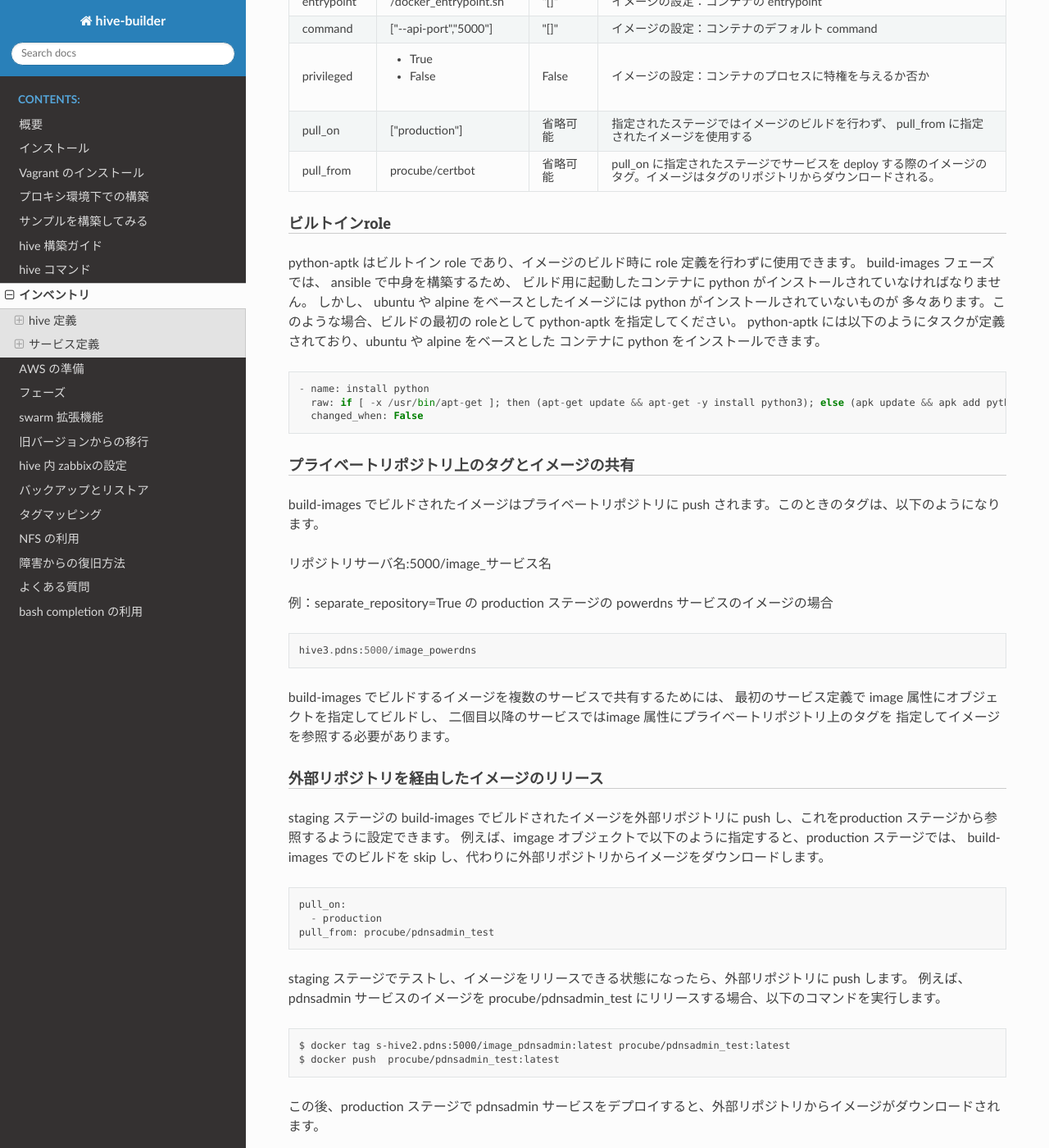
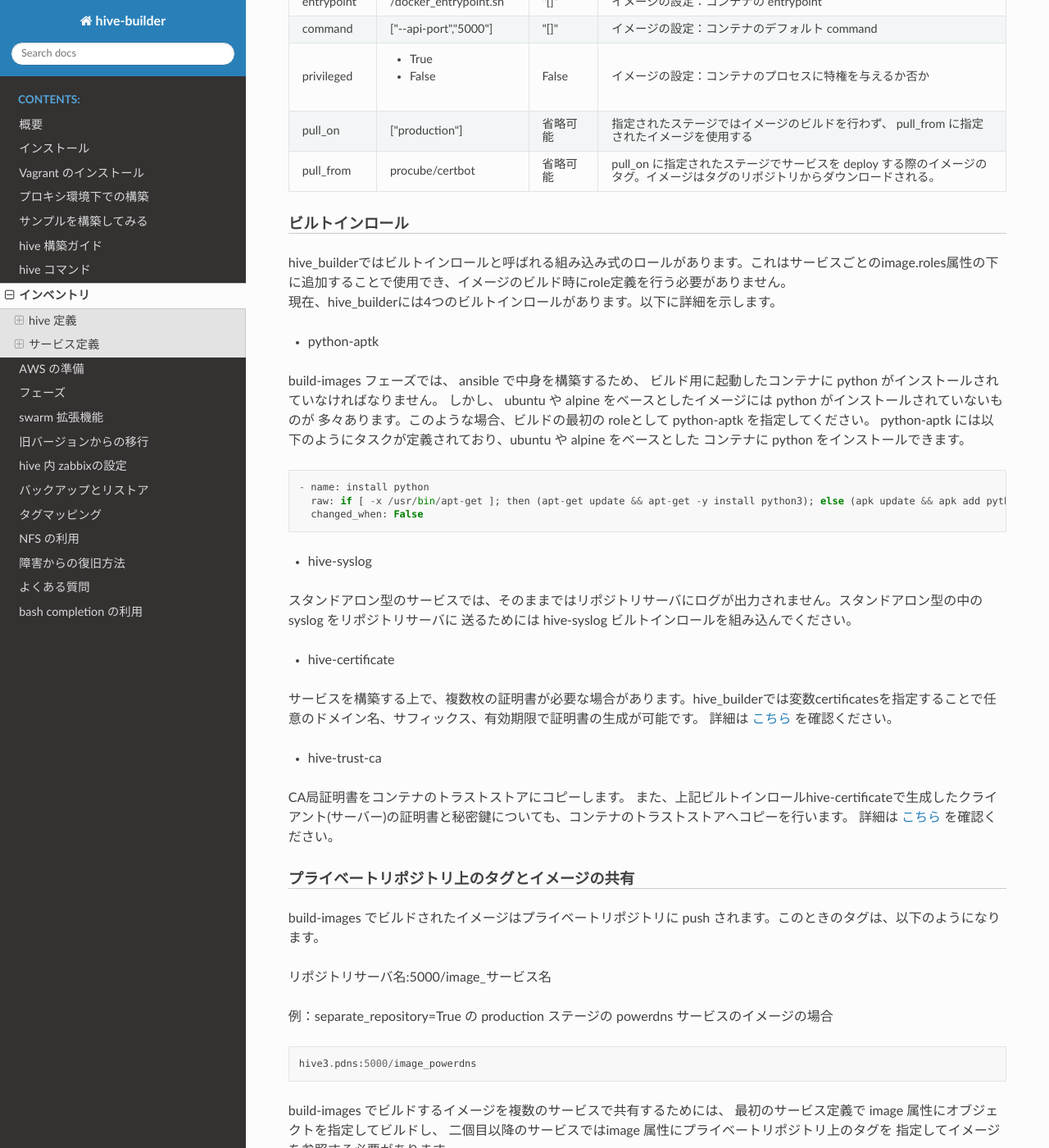
Before and after one commit to procube-open/hive-builder, a Sphinx documentation site: the page built from docs/inventory.rst, in a window 1280 px wide and 1400 px high, scrolled down 15745 px. Shown: the whole window at 82% size. Built offline with Sphinx 7.4.7 and the Read the Docs theme 2.0.0, drawn with Linux system fonts in a browser that asks for light colours.

Commit message:
ドキュメント変更、ビルトインロール例追加、hive-certificateに変更

```diff
--- a/docs/inventory.rst
+++ b/docs/inventory.rst
@@ -957,9 +957,12 @@ image 属性にオブジェクトを指定すると、イメージのビルド
       - 省略可能
       - pull_on に指定されたステージでサービスを deploy する際のイメージのタグ。イメージはタグのリポジトリからダウンロードされる。
 
-ビルトインrole
+ビルトインロール
 ^^^^^^^^^^^^^^^^^^^
-python-aptk はビルトイン role であり、イメージのビルド時に role 定義を行わずに使用できます。
+| hive_builderではビルトインロールと呼ばれる組み込み式のロールがあります。これはサービスごとのimage.roles属性の下に追加することで使用でき、イメージのビルド時にrole定義を行う必要がありません。
+| 現在、hive_builderには4つのビルトインロールがあります。以下に詳細を示します。
+
+- python-aptk
 build-images フェーズでは、 ansible で中身を構築するため、
 ビルド用に起動したコンテナに python がインストールされていなければなりません。
 しかし、 ubuntu や alpine をベースとしたイメージには python がインストールされていないものが
@@ -973,6 +976,18 @@ python-aptk には以下のようにタスクが定義されており、ubuntu
       raw: if [ -x /usr/bin/apt-get ]; then (apt-get update && apt-get -y install python3); else (apk update && apk add python3); fi
       changed_when: False
 
+- hive-syslog
+スタンドアロン型のサービスでは、そのままではリポジトリサーバにログが出力されません。スタンドアロン型の中の syslog をリポジトリサーバに
+送るためには hive-syslog ビルトインロールを組み込んでください。
+
+- hive-certificate
+サービスを構築する上で、複数枚の証明書が必要な場合があります。hive_builderでは変数certificatesを指定することで任意のドメイン名、サフィックス、有効期限で証明書の生成が可能です。
+詳細は :ref:`こちら<cashare-create>` を確認ください。
+
+- hive-trust-ca
+CA局証明書をコンテナのトラストストアにコピーします。
+また、上記ビルトインロールhive-certificateで生成したクライアント(サーバー)の証明書と秘密鍵についても、コンテナのトラストストアへコピーを行います。
+詳細は :ref:`こちら<cashare-catrust>` を確認ください。
 
 
 
```
Also changed, not shown: docs/cashare.rst (+43 -9 lines), 5 other files.
